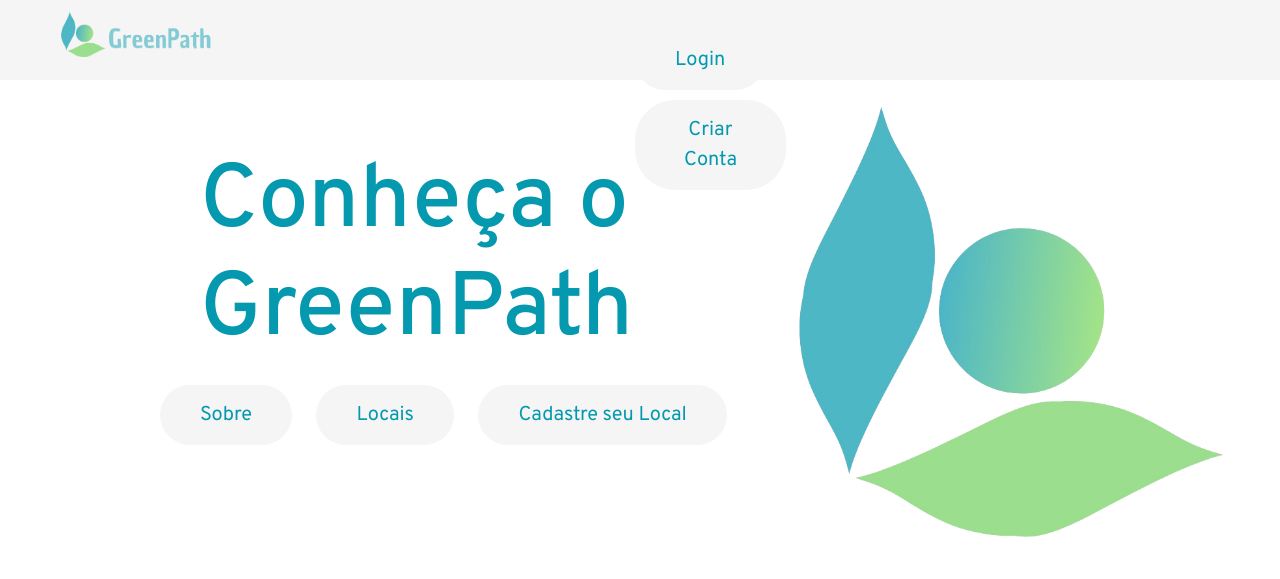
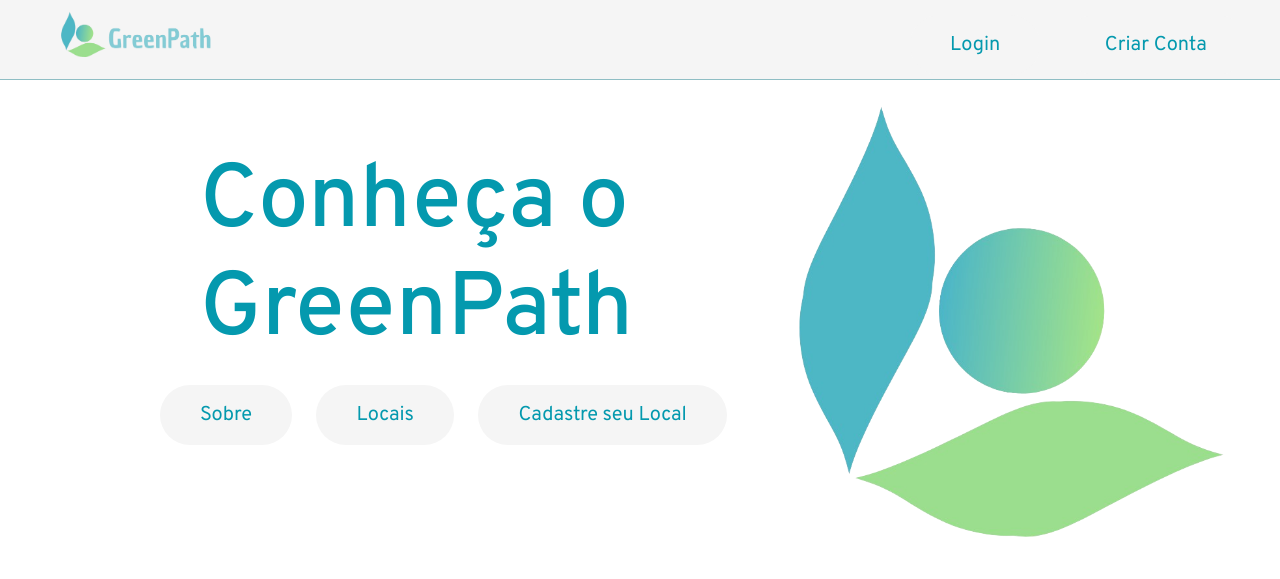
Before and after one commit to gdserafini/bsi-ec-isi-client, a PHP site: page / in a window 1280 px wide. Shown: the top 579 px of the page. Run offline with PHP 8.4, Linux system fonts and the light colour scheme; some libraries are stand-ins or nearby versions; some web fonts are replaced.

Commit message:
prot 0903-23:00

```diff
--- a/prot-signup/index.html
+++ b/prot-signup/index.html
@@ -14,8 +14,11 @@
     <div class="header">
           <div class="logoNome">
             <img src="logoNome-removebg-preview.png" class="logoNomeIndex"/>
+          </div>
+          <div>
             <button type="submit" onclick="irParaLogin()" class="botaoH">Login</button>
             <button type="submit" onclick="irParaCriarConta()" class="botaoH">Criar Conta</button>
+          </div>
           </div>
           <h1 class="titulo">Conheça o<br>GreenPath</h1>
           <img src="logo-removebg.png" class="logoIndex"/>
--- a/prot-signup/styleCriarConta.css
+++ b/prot-signup/styleCriarConta.css
@@ -1,4 +1,6 @@
-
+.error {
+    color: red;
+}
 
 button {
     border-radius: 12px;
--- a/prot-signup/styleIndex.css
+++ b/prot-signup/styleIndex.css
@@ -7,6 +7,7 @@
 .header {
     background-color: whitesmoke;
     height: 80px;
+    border-bottom: 1px solid #5ea5aeab;
     color: #fff;
 }
 
@@ -36,7 +37,6 @@
     width: 500px;
     height: 500px;
     position: relative;
-    top: 30px;
     left: 750px;
 }
 
@@ -54,7 +54,7 @@
     font-family: "Overpass", sans-serif;
     border: none;
     position: relative;
-    top: 300px;
+    top: -200px;
     left: 150px;
     color: #0499AE;
     padding: 15px 40px;
@@ -70,8 +70,8 @@
     font-family: "Overpass", sans-serif;
     border: none;
     position: relative;
-    top: 10px;
-    left: 600px;
+    bottom: 40px;
+    left: 900px;
     color: #0499AE;
     padding: 15px 40px;
     text-align: center;
```
Also changed, not shown: prot-signup/criarConta.html (+14 -1 lines).
